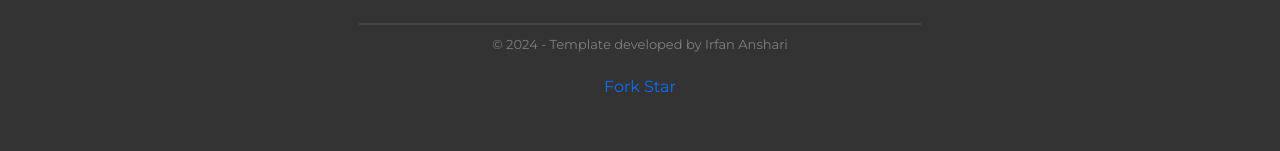
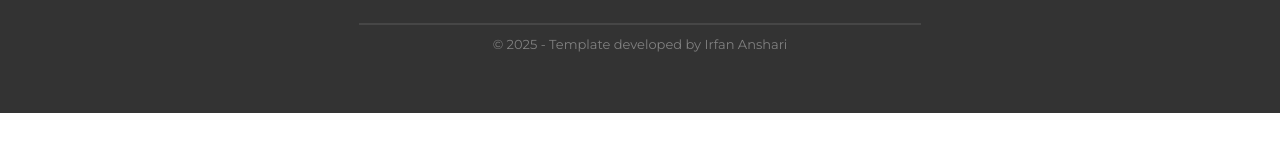
Before and after one commit to irfanihbro/template-portfolio, a website built with Parcel: page src/index.html in a window 1280 px wide. Shown: the part 3476-3627 px from the top of the page. After the commit the page ends 3589 px from the top, so only its background shows below. Built offline with nearby package versions, Linux system fonts and the light colour scheme.

Commit message:
Update index.html

```diff
--- a/src/index.html
+++ b/src/index.html
@@ -286,32 +286,9 @@
 
         <!-- Notice: Kalo mau kasih kredit di footer, kalo enggak juga gapapa -->
         <p class="footer__text">
-          © 2024 - Template developed by
+          © 2025 - Template developed by
           <a rel="noreferrer" href="https://github.com/irfanihbro/template-portfolio-sederhana" target="_blank"
             >Irfan Anshari</a
-          >
-        </p>
-
-        <!-- TO DO: Hapus semua paragraf ini setelah portfolionya kamu sudah jadi -->
-        <p class="mt-3 pt-3">
-          <a
-            rel="noreferrer"
-            class="github-button"
-            href="https://github.com"
-            data-icon="octicon-repo-forked"
-            data-size="large"
-            data-show-count="true"
-            aria-label="Fork ntkme/github-buttons on GitHub"
-            >Fork</a>
-
-          <a
-            rel="noreferrer"
-            class="github-button"
-            href="https://github.com"
-            data-icon="octicon-star"
-            data-size="large"
-            data-show-count="true"
-            >Star</a
           >
         </p>
       </div>
```
